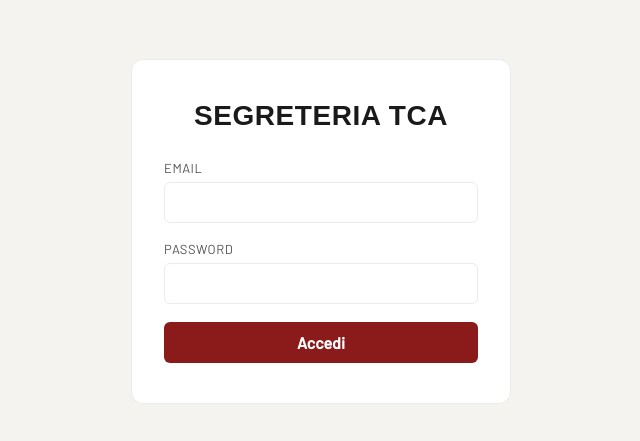
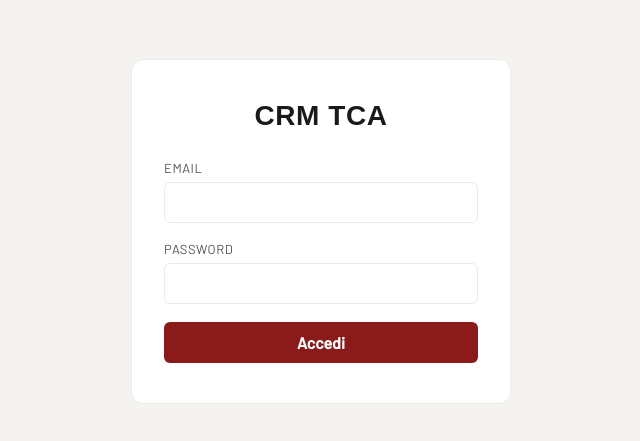
Before and after one commit to maurizio-gif/AppTCA, a Next.js app: page /login in a window 1280 px wide. Shown: the part 169-610 px from the top of the page, without its empty margins (319-959 px from the left). Built offline with nearby package versions, Linux system fonts and the light colour scheme; a web font is replaced by a local one.

Commit message:
Rinomina l'app in CRM TCA
Aggiornati titolo pagina, sidebar, schermata di login, package.json e
README. Non toccata la logica di autorizzazione "segreteria" (allowlist,
sezioni, ruoli), che resta un termine di dominio interno separato dal
nome dell'app.

```diff
--- a/app/dashboard/Sidebar.tsx
+++ b/app/dashboard/Sidebar.tsx
@@ -32,7 +32,7 @@ export function Sidebar({
   return (
     <aside className={`sidebar${open ? ' is-open' : ''}`}>
       <div className="sidebar-brand">
-        TCA <span>Segreteria</span>
+        CRM <span>TCA</span>
       </div>
 
       <button
--- a/app/layout.tsx
+++ b/app/layout.tsx
@@ -14,7 +14,7 @@ const barlowCondensed = Barlow_Condensed({
 })
 
 export const metadata = {
-  title: 'Segreteria TCA',
+  title: 'CRM TCA',
 }
 
 export default function RootLayout({ children }: { children: React.ReactNode }) {
--- a/app/login/page.tsx
+++ b/app/login/page.tsx
@@ -8,7 +8,7 @@ export default function LoginPage({
   return (
     <main className="login-shell">
       <div className="login-card">
-        <h1>Segreteria TCA</h1>
+        <h1>CRM TCA</h1>
 
         {searchParams.error === 'credenziali' && (
           <p className="error-banner">Email o password errate.</p>
--- a/package.json
+++ b/package.json
@@ -1,5 +1,5 @@
 {
-  "name": "tca-segreteria",
+  "name": "crm-tca",
   "private": true,
   "scripts": {
     "dev": "next dev",
```
Also changed, not shown: 2 other files (tests, documents, lock files or other folders).
